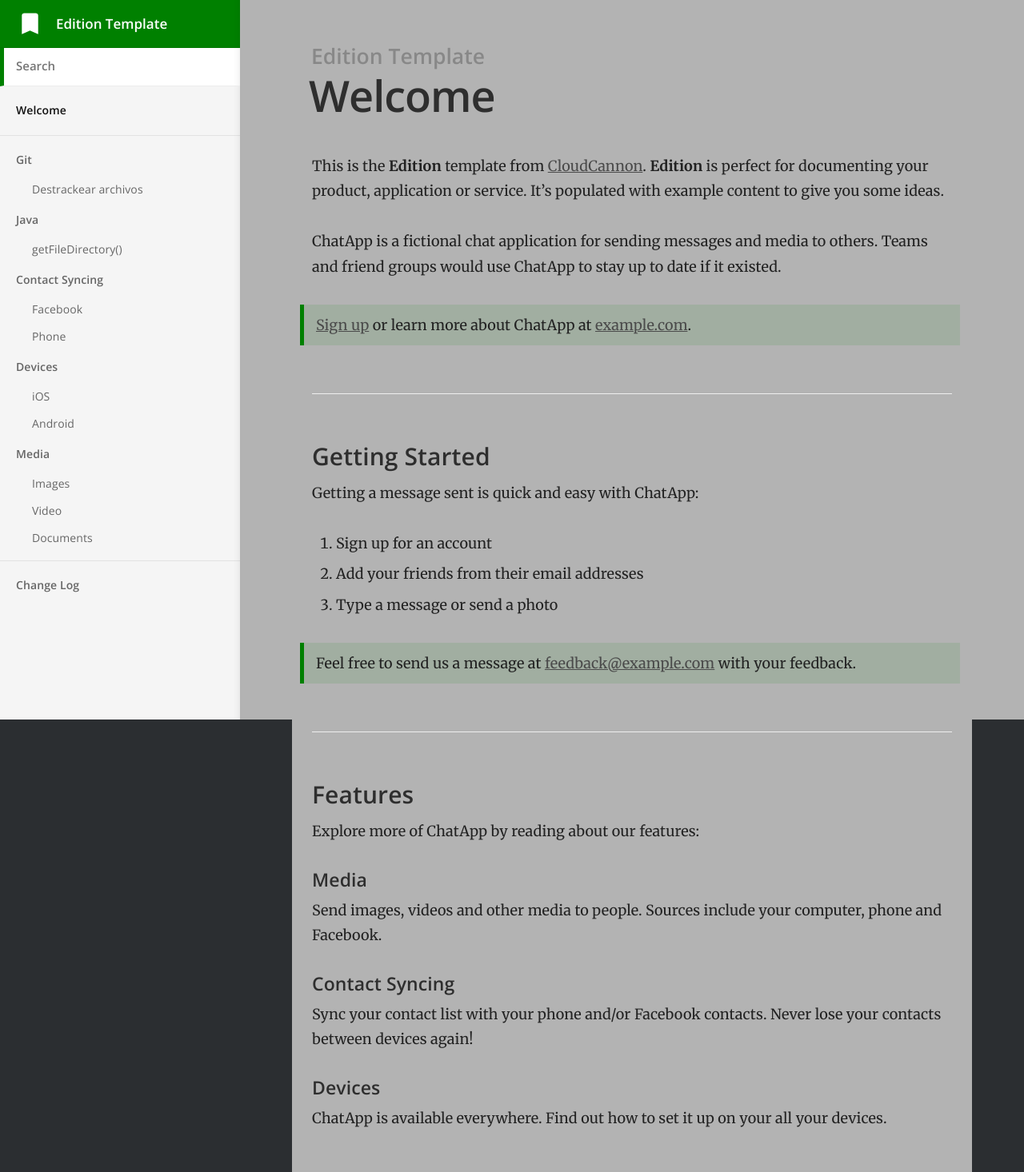
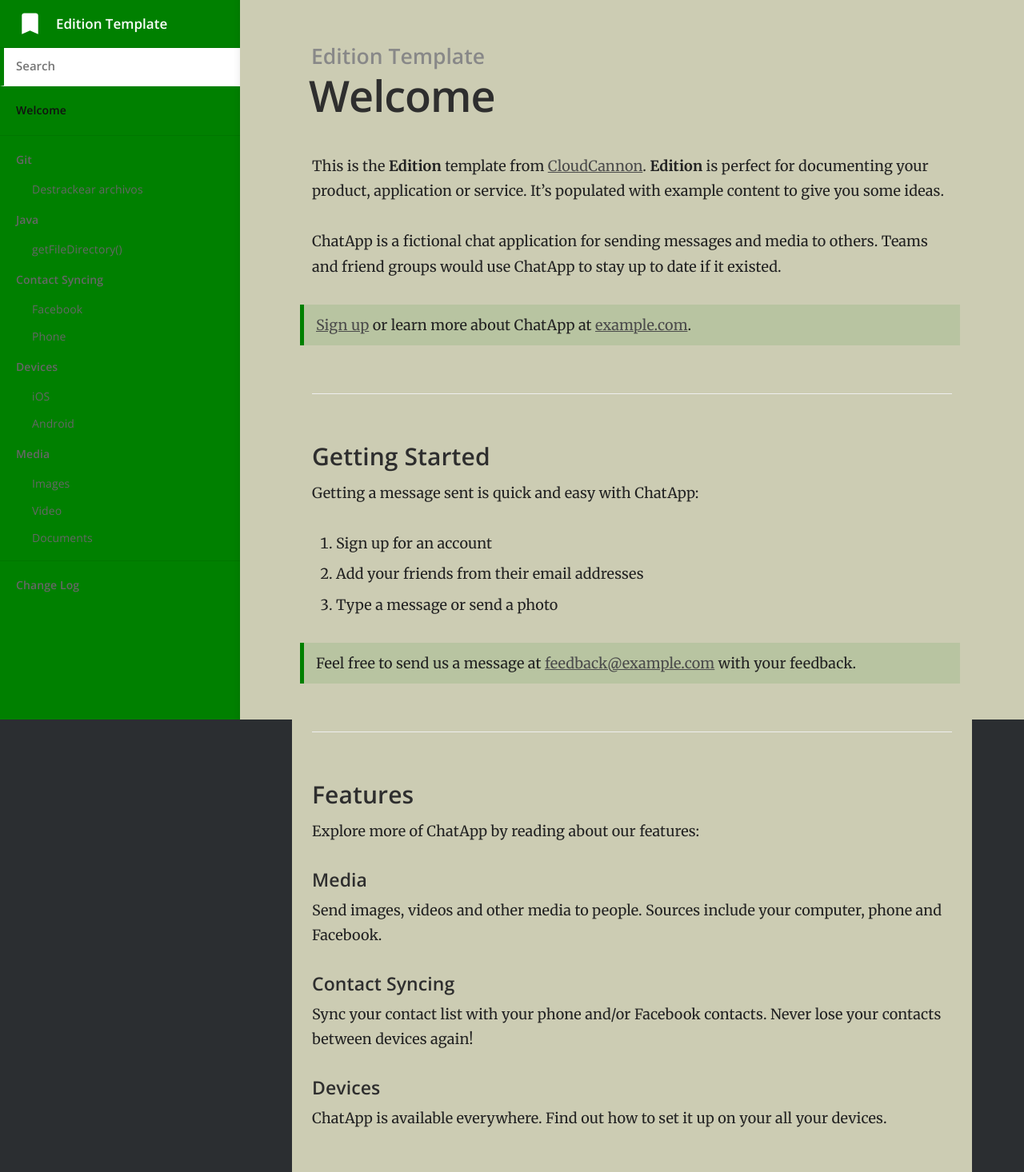
Before and after one commit to slaarks/slaarks.github.io, a Jekyll site: the page built from index.md, in a window 1280 px wide. Shown: the whole page at 80% size. Built offline with Jekyll 4.4.1, drawn with Linux system fonts in a browser that asks for light colours.

Commit message:
CSS fix.

```diff
--- a/css/main.scss
+++ b/css/main.scss
@@ -8,14 +8,14 @@ $body-background-color: #2B2E31;
 
 $content-max-width: 800px;
 $content-color: #222;
-$content-background-color: #b3b3b3;
+$content-background-color: #ccccb3;
 
 $brand-colour: #008000;
 $brand-colour-light: mix($brand-colour, $content-background-color, 10%);
 
 $nav-header-background-color: $brand-colour;
 $nav-header-height: 60px;
-$nav-background-color: #f5f5f5;
+$nav-background-color: #008000;
 $nav-width: 300px;
 
 $space: 20px;
```
